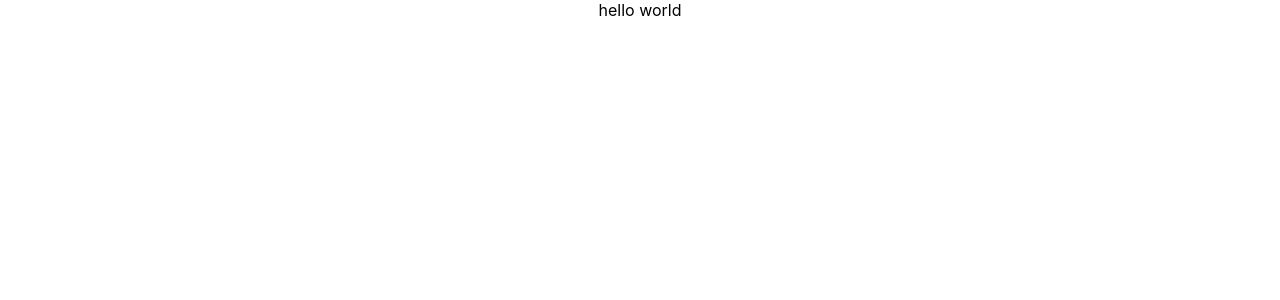
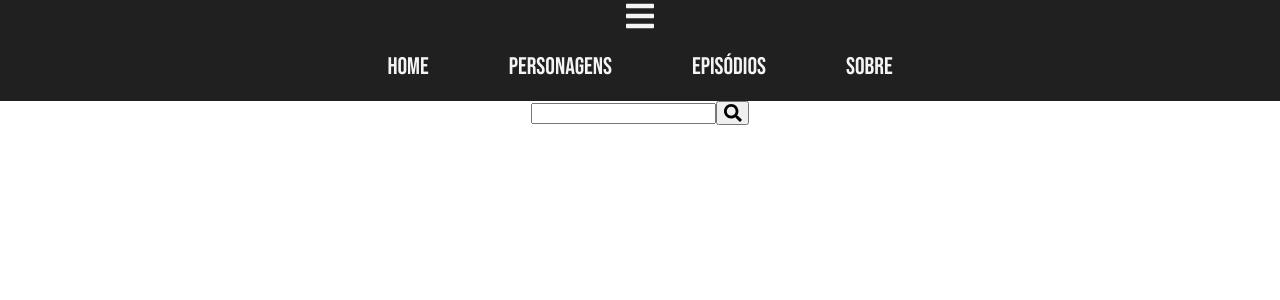
Before and after one commit to Paulo654/rick-morty-reactjs, a React (Create React App) app: page /Personagens in a window 1280 px wide. Shown: the top 300 px of the page. Built offline with nearby package versions, Linux system fonts and the light colour scheme; no server answers.

Commit message:
Atulizando, seção de personagens

```diff
--- a/package.json
+++ b/package.json
@@ -9,6 +9,7 @@
     "@testing-library/jest-dom": "^5.14.1",
     "@testing-library/react": "^11.2.7",
     "@testing-library/user-event": "^12.8.3",
+    "axios": "^0.24.0",
     "react": "^17.0.2",
     "react-dom": "^17.0.2",
     "react-router-dom": "^5.3.0",
--- /dev/null
+++ b/src/Api.js
@@ -0,0 +1,11 @@
+import axios from 'axios';
+
+const api = {
+    getPersonagemByName: async (data) =>{
+       const response = await axios.get("https://rickandmortyapi.com/api/character/2");
+
+        return response;
+    }
+}
+
+export default api;
--- a/src/Components/HeaderResponsive/index.js
+++ b/src/Components/HeaderResponsive/index.js
@@ -19,9 +19,9 @@ function HeaderResponsive(){
             </div>
             <ul className={`menu-options${active ? ' active' : '' }`}>
                 <li><a href="/">Home</a></li>
-                <li><a href="/">Personagens</a></li>
+                <li><a href="/Personagens">Personagens</a></li>
                 <li><a href="/">Episódios</a></li>
-                <li><a href="/">Sobre</a></li>
+                <li><a href="/Sobre">Sobre</a></li>
             </ul>
 
         </div>
--- a/src/Pagens/Personagem/index.js
+++ b/src/Pagens/Personagem/index.js
@@ -1,8 +1,22 @@
+import  React, { useEffect, useState} from 'react';
 
 function Personagem(){
+    const [valor, setValor] = useState(0);
+
+    useEffect(() => {
+        console.log("Valor atualizador");
+    }, [valor])
+
+    function incrementar(){
+        setValor(valor+1);
+    }
+
     return(
         <div>
-            hello Personagem
+            <button onClick={incrementar}>
+                incrementar
+            </button>
+            {valor}
         </div>
     );
 }
--- a/src/Pagens/Personagens/index.js
+++ b/src/Pagens/Personagens/index.js
@@ -1,9 +1,44 @@
+import  React, { useEffect, useState} from 'react';
+import HeaderResponsive from '../../Components/HeaderResponsive';
+import api from '../../Api';
+import { FontAwesomeIcon } from '@fortawesome/react-fontawesome'
+import { faSearch } from '@fortawesome/free-solid-svg-icons'
 
-function Personagens(){
+function Personagem(){
+    const [data, setData] = useState(null);
+    const [name, setName] = useState();
+
+
+    useEffect( () => {
+        async function load(params) {
+            let res = await api.getPersonagemByName();
+            setData(res.data)
+            console.log(data)
+        }
+         load();
+    }, [data]);
+
+    function clickMouse(event){
+        event.preventDefault();
+        console.log("Escolhendo o nome: ", name)
+        //let res = await api.getPersonagemByName(name);
+    }
+
     return(
         <div>
-            hello world
+            <HeaderResponsive/>
+            <div className="search-container">
+                <form onSubmit={clickMouse}>
+                    <input onChange={(event) => {
+                        setName(event.target.value);
+                    }}/>
+                    <button type="submit">
+                        <FontAwesomeIcon icon={faSearch} size="lg"/>
+                    </button>
+
+                </form>
+            </div>
         </div>
     );
 }
-export default Personagens;
+export default Personagem;
```
Also changed, not shown: 1 other file (tests, documents, lock files or other folders).
